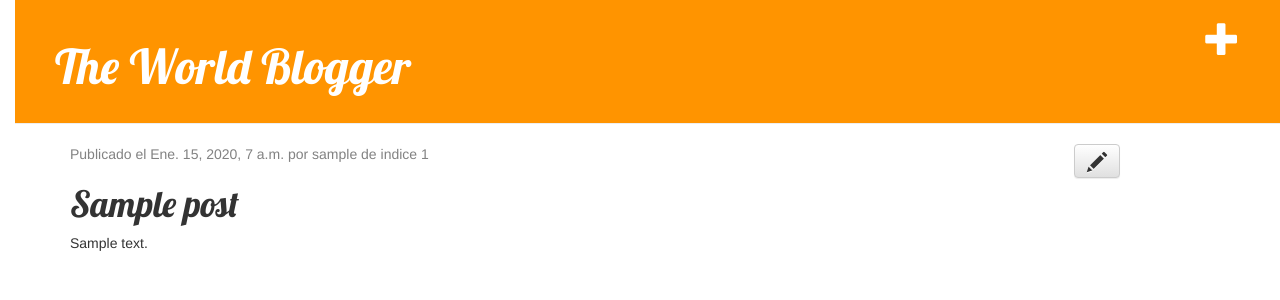
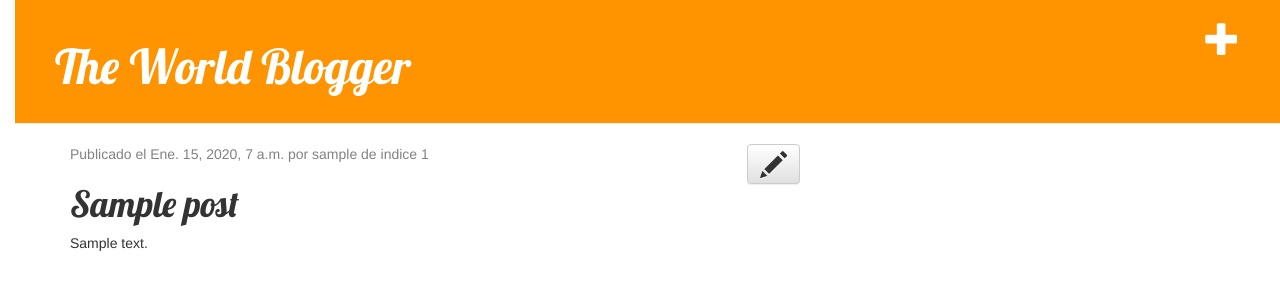
Before and after one commit to werner-sys/my-first-world, a Django app: page /post/1/ in a window 1280 px wide. Shown: the top 300 px of the page. Run offline with Django 3.2, Linux system fonts and the light colour scheme; tables that the repository leaves empty hold one stand-in row (values such as "Sample post"); some libraries are stand-ins or nearby versions.

Commit message:
cambio de margen pencil

```diff
--- a/world/static/css/world.css
+++ b/world/static/css/world.css
@@ -56,6 +56,6 @@ h1, h2, h3, h4 {
 
 .pencil {
     float: right;
-    font-size: 15pt;
-    margin-right: -300px;
+    font-size: 20pt;
+    margin-right: 20px;
 }
```
